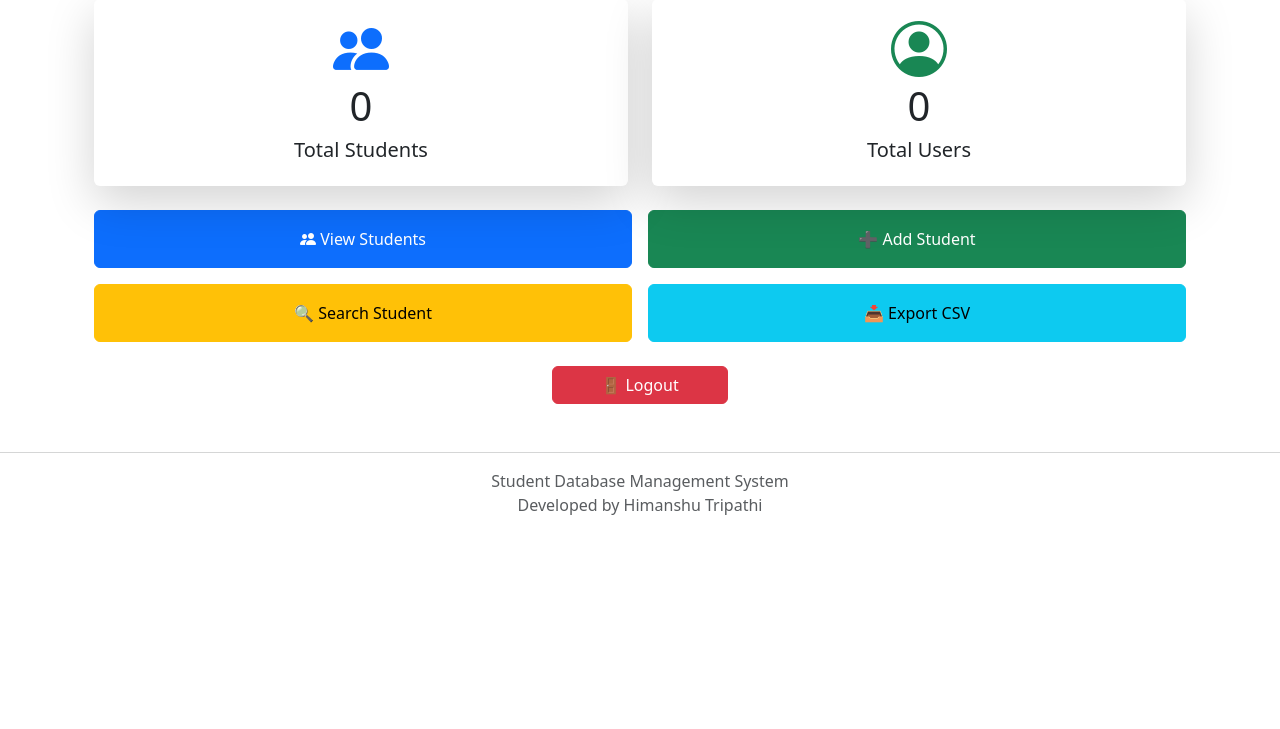
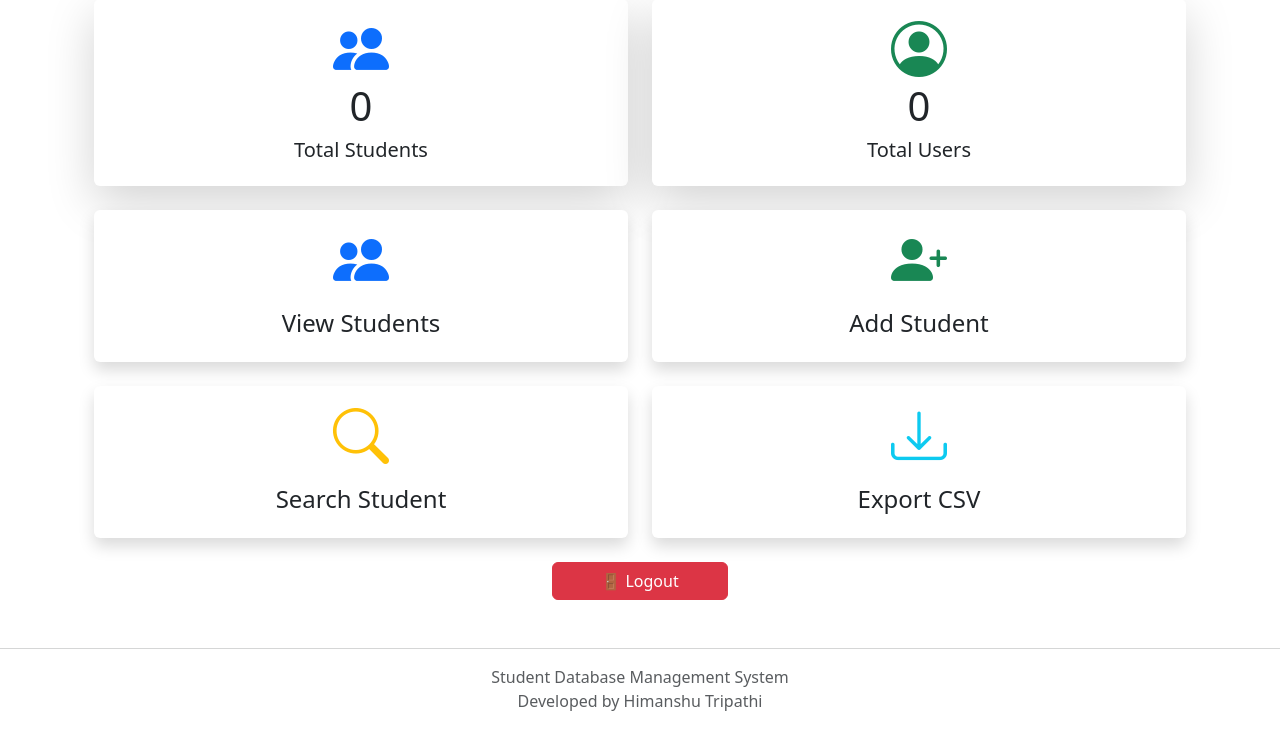
Before and after one commit to himanshu07-12/student-database-management-system, a Flask app: page /dashboard in a window 1280 px wide. Shown: the part 225-954 px from the top of the page. Before the commit the page ends 740 px from the top, so only its background shows below. Run offline with Flask 3, Linux system fonts and the light colour scheme; the visitor is signed in with stand-in values (Sample User, id 1); data that the repository does not hold is empty.

Commit message:
hover animation

```diff
--- /dev/null
+++ b/static/style.css
@@ -0,0 +1,7 @@
+.dashboard-card {
+    transition: 0.3s;
+}
+
+.dashboard-card:hover {
+    transform: translateY(-6px);
+}
--- a/templates/base.html
+++ b/templates/base.html
@@ -14,6 +14,7 @@
           rel="stylesheet">
     <link rel="stylesheet"
         href="https://cdn.jsdelivr.net/npm/bootstrap-icons@1.11.3/font/bootstrap-icons.min.css">
+    <link rel="stylesheet" href="{{ url_for('static', filename='style.css') }}">
 
 </head>
 
--- a/templates/dashboard.html
+++ b/templates/dashboard.html
@@ -53,31 +53,86 @@
 
     </div>
 
-    <div class="row g-3">
+ <div class="row g-4">
 
     <div class="col-md-6">
-            <a href="/students" class="btn btn-primary w-100 p-3">
-                <i class="bi bi-people-fill"></i>
-                View Students
+
+        <a href="/students" class="text-decoration-none">
+
+            <div class="card dashboard-card shadow border-0 h-100">
+
+                <div class="card-body text-center">
+
+                    <i class="bi bi-people-fill display-4 text-primary"></i>
+
+                    <h4 class="mt-3">View Students</h4>
+
+                </div>
+
+            </div>
+
         </a>
+
     </div>
 
     <div class="col-md-6">
-            <a href="/add" class="btn btn-success w-100 p-3">
-                ➕ Add Student
+
+        <a href="/add" class="text-decoration-none">
+
+            <div class="card dashboard-card shadow border-0 h-100">
+
+                <div class="card-body text-center">
+
+                    <i class="bi bi-person-plus-fill display-4 text-success"></i>
+
+                    <h4 class="mt-3">Add Student</h4>
+
+                </div>
+
+            </div>
+
         </a>
+
     </div>
 
     <div class="col-md-6">
-            <a href="/search" class="btn btn-warning w-100 p-3">
-                🔍 Search Student
+
+        <a href="/search" class="text-decoration-none">
+
+            <div class="card dashboard-card shadow border-0 h-100">
+
+                <div class="card-body text-center">
+
+                    <i class="bi bi-search display-4 text-warning"></i>
+
+                    <h4 class="mt-3">Search Student</h4>
+
+                </div>
+
+            </div>
+
         </a>
+
     </div>
 
     <div class="col-md-6">
-            <a href="/export" class="btn btn-info w-100 p-3">
-                📥 Export CSV
+
+        <a href="/export" class="text-decoration-none">
+
+            <div class="card dashboard-card shadow border-0 h-100">
+
+                <div class="card-body text-center">
+
+                    <i class="bi bi-download display-4 text-info"></i>
+
+                    <h4 class="mt-3">Export CSV</h4>
+
+                </div>
+
+            </div>
+
         </a>
+
     </div>
 
 </div>
```
Also changed, not shown: static/css/style.css (deleted). Lines whose indentation alone changed are shown as unchanged.
